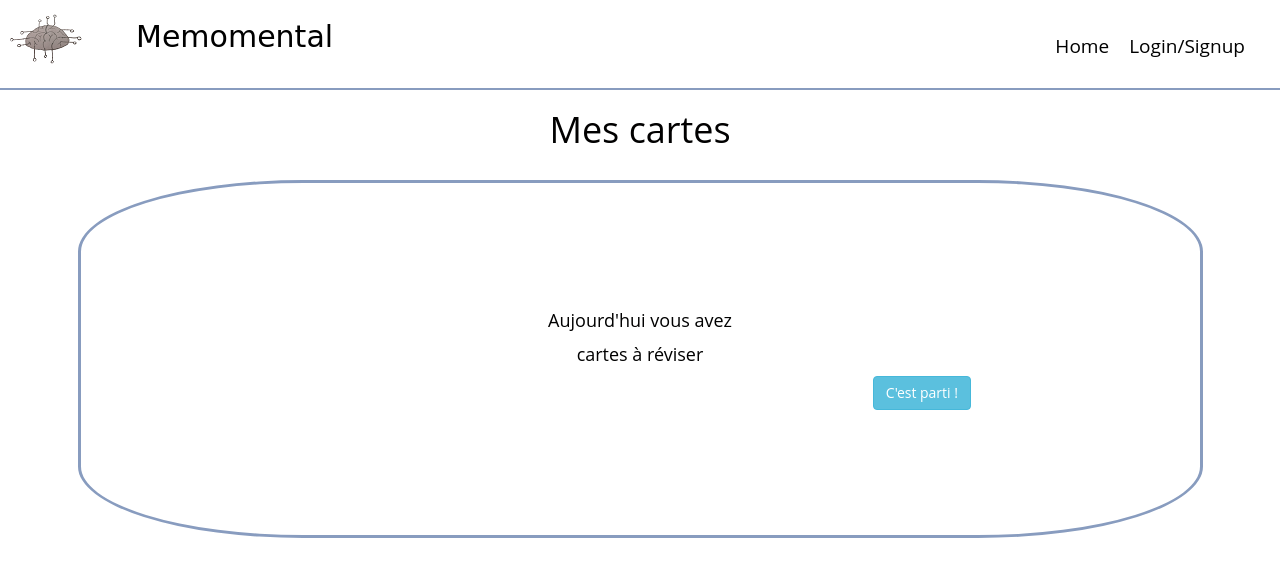
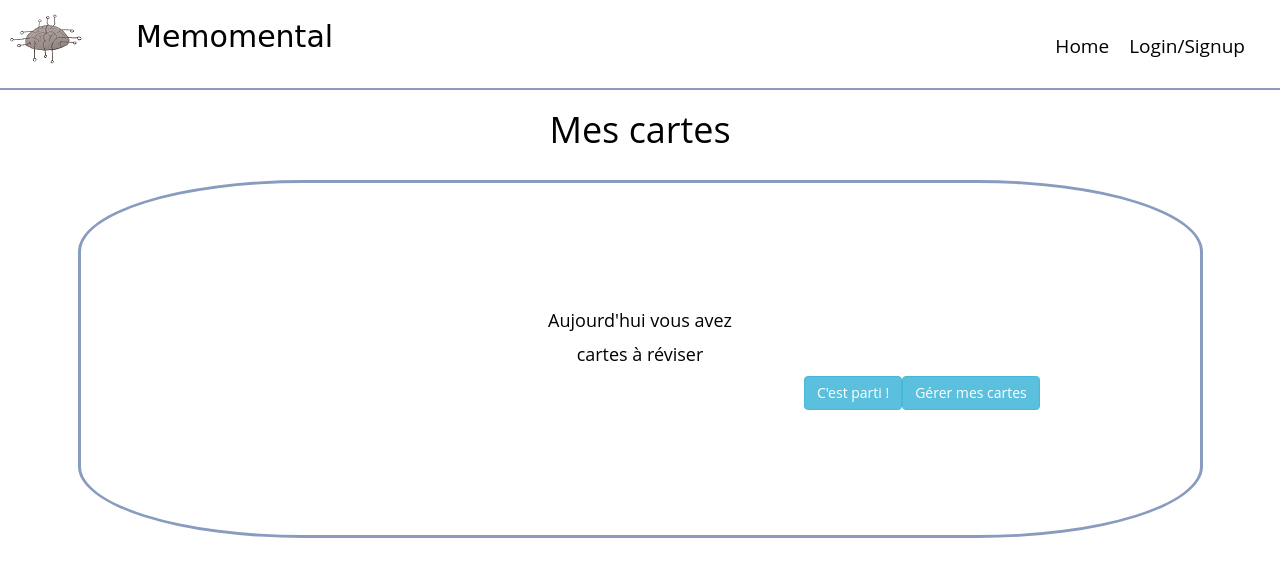
Before and after one commit to florinePrat/Memomental, a React (Create React App) app in the folder memomental/: page /cartes in a window 1280 px wide. Shown: the top 576 px of the page. Built offline with nearby package versions, Linux system fonts and the light colour scheme; sample sign-in values are in the browser's storage.

Commit message:
route add card

```diff
--- a/memomental/src/components/Cartes/addcartes.js
+++ b/memomental/src/components/Cartes/addcartes.js
@@ -155,12 +155,12 @@ class Addcarte extends React.Component{
                     <div className="boxcarte">
                         <h2> Verso </h2>
                         <p>Question</p>
-                        <FormGroup controlId="rep2" bssize="large">
-                            <FormControl autoFocus type="text" value={this.state.rep1} onChange={this.handleChange}/>
+                        <FormGroup controlId="quest2" bssize="large">
+                            <FormControl autoFocus type="text" value={this.state.quest2} onChange={this.handleChange}/>
                         </FormGroup>
                         <p>Réponse</p>
-                        <FormGroup controlId="quest2" bssize="large">
-                            <FormControl type="text" value={this.state.quest1} onChange={this.handleChange}/>
+                        <FormGroup controlId="rep2" bssize="large">
+                            <FormControl type="text" value={this.state.rep2} onChange={this.handleChange}/>
                         </FormGroup>
                         <Button
                             onClick={this.send}
--- a/memomental/src/components/Cartes/cartes.js
+++ b/memomental/src/components/Cartes/cartes.js
@@ -23,6 +23,15 @@ class Carte extends Component{
                             C'est parti !
                         </Button>
                     </Link>
+                    <Link to="/gcard">
+                        <Button
+                            className="btn-info"
+                            bssize="small"
+                            type="submit"
+                        >
+                            Gérer mes cartes
+                        </Button>
+                    </Link>
 
                 </div>
 
--- a/memomental/src/utils/cards.js
+++ b/memomental/src/utils/cards.js
@@ -5,11 +5,15 @@ const burl = "http://localhost:8080";
 
 
 export default {
-    addcard : function(nom,cat) {
+    addcard : function(nom,cat,quest1,rep1,quest2,rep2) {
         console.log(tokenHeaders)
         return axios.post(burl + '/api/card/add',{
             'nom' : nom,
-            'cat' : cat
+            'cat' : cat,
+            'quest1' : quest1,
+            'rep1' : rep1,
+            'quest2' : quest2,
+            'rep2' : rep2
         },{
             headers: tokenHeaders
         })
```
